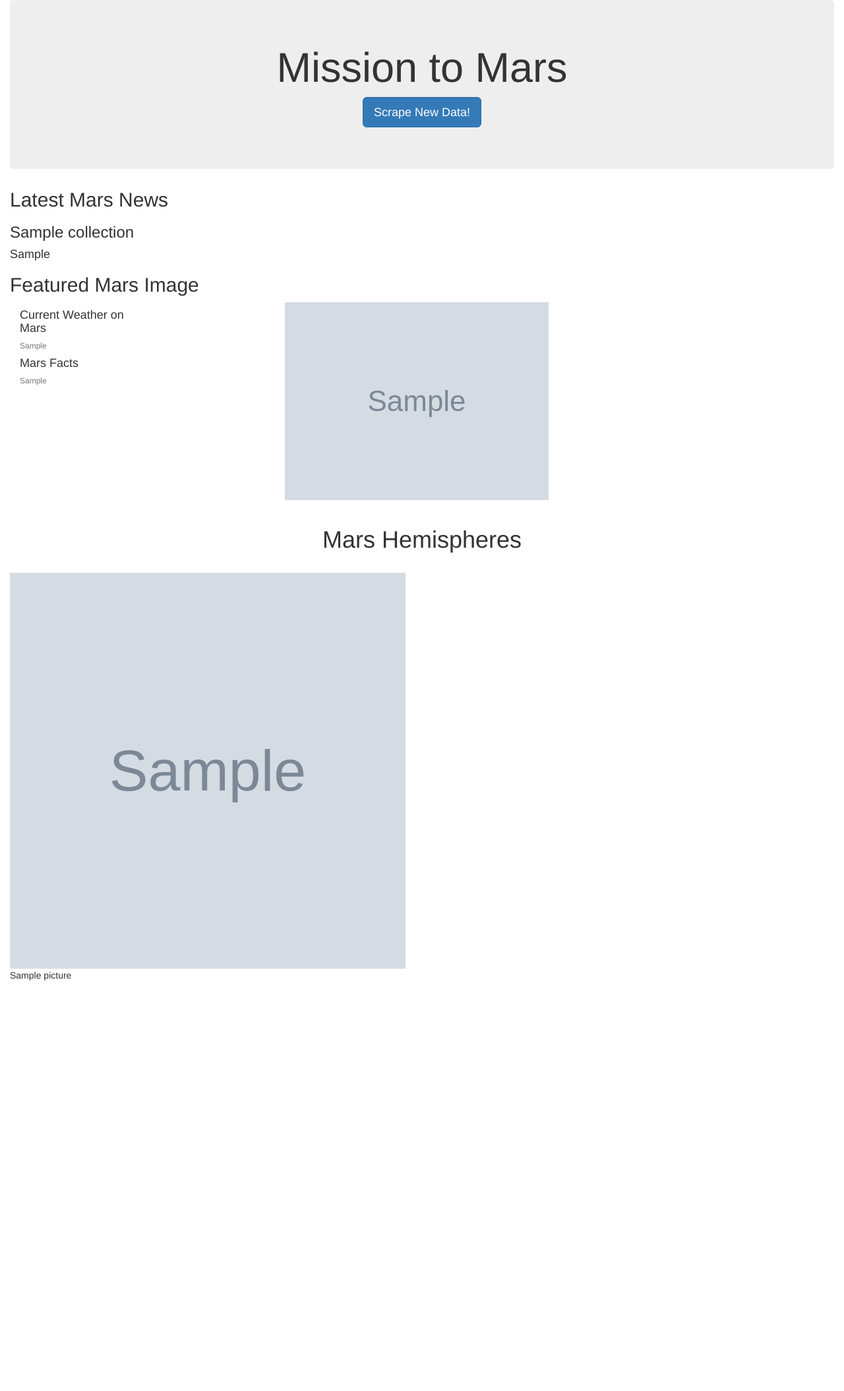
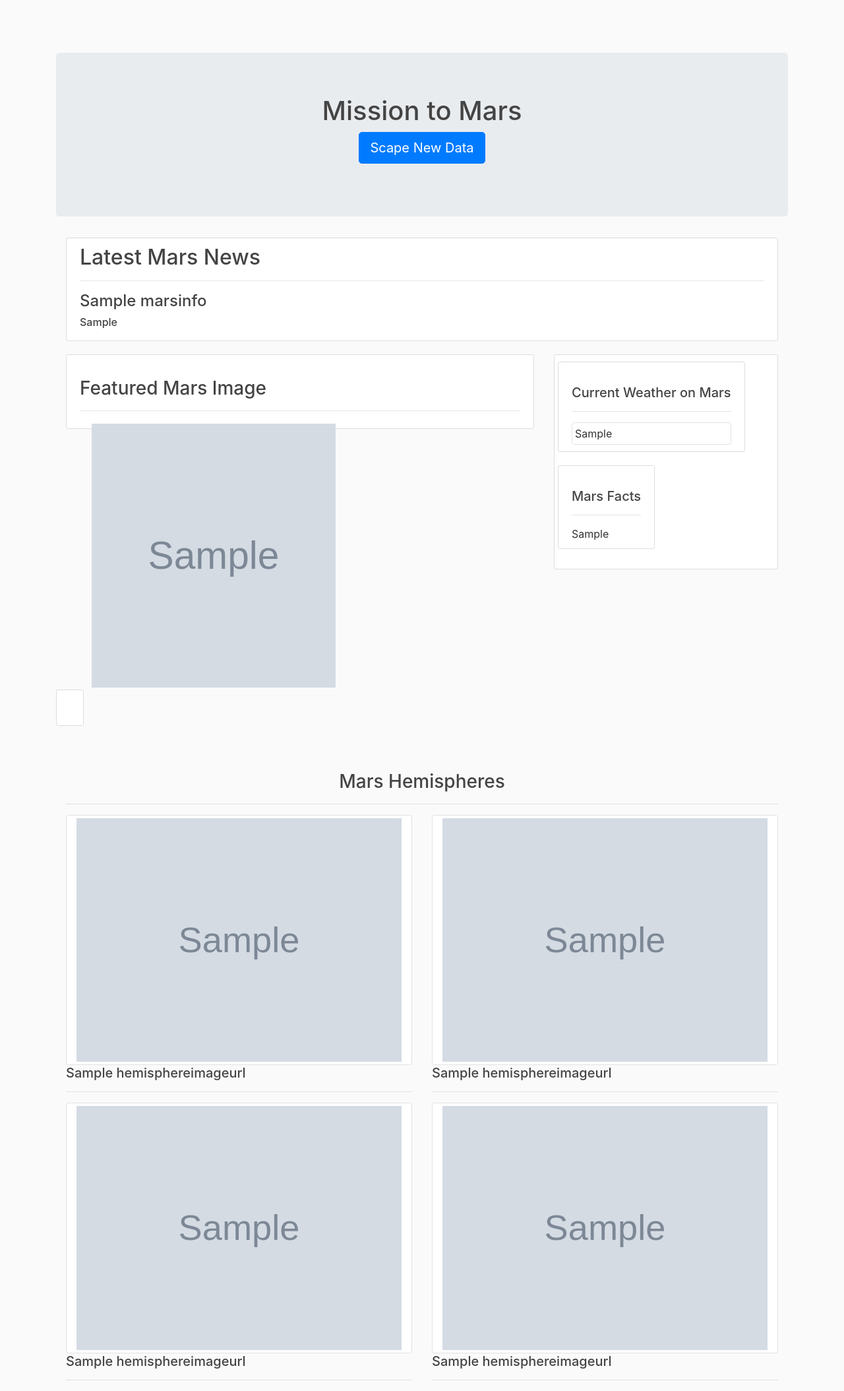
Before and after one commit to hastipatel14395/Web-scraping-challenge, a Flask app: page / in a window 1280 px wide. Shown: the whole page at 66% size. Before the commit the page ends 1486 px from the top, so only its background shows below. Run offline with Flask 2, Linux system fonts and the light colour scheme; grey boxes marked "Sample" are stand-in pictures; a database or web service that is not in the repository returns one stand-in record (values such as "Sample title"); some libraries are stand-ins or nearby versions.

Commit message:
Updated Files

```diff
--- /dev/null
+++ b/CSS/main.css
@@ -0,0 +1,54 @@
+body {
+  background: #fafafa;
+  color: #333333;
+  margin-top: 5rem;
+}
+
+h1, h2, h3, h4, h5, h6 {
+  color: #444444;
+}
+
+.bg-steel {
+  background-color: #5f788a;
+}
+
+.site-header .navbar-nav .nav-link {
+  color: #cbd5db;
+}
+
+.site-header .navbar-nav .nav-link:hover {
+  color: #ffffff;
+}
+
+.site-header .navbar-nav .nav-link.active {
+  font-weight: 500;
+}
+
+.content-section {
+  background: #ffffff;
+  padding: 10px 20px;
+  border: 1px solid #dddddd;
+  border-radius: 3px;
+  margin-bottom: 20px;
+}
+.imgthumb {
+  width: 165px;
+}
+.logo {
+  width: 50px;
+}
+.summary{
+   height:400px;
+   width:400px;
+   float:left;
+   margin: 3px 3px 3px 3px;
+   border: 1px;
+   text-align: justify;
+}
+.jtext{
+  text-align: justify;
+}
+
+.divc{
+  align-content:center;
+}
--- a/app.py
+++ b/app.py
@@ -1,35 +1,29 @@
+#Import dependencies
 from flask import Flask, render_template, redirect
 from flask_pymongo import PyMongo
 import scrape_mars
 
+#Set app
 app = Flask(__name__)
 
 # Use flask_pymongo to set up mongo connection
-mongo = PyMongo(app, uri="mongodb://localhost:27017/mars_scrape_app")
+app.config["MONGO_URI"] = "mongodb://localhost:27017/marsmission_app"
+mongo = PyMongo(app)
 
-# Route to render index.html template using data from Mongo
+#Get mars data - if available will fetch else it will return no results
 @app.route("/")
-def home():
+def index():
+    marsinfo = mongo.db.marsinfo.find_one()
+    return render_template("index.html", marsinfo=marsinfo)
 
-    # Find one record of data from the mongo database
-    mars_facts = mongo.db.collection.find_one()
+#Scrape data
+@app.route("/scrape")
+def scraper():
+    marsinfo = mongo.db.marsinfo
+    mars_data = scrape_mars.scrape()
+    marsinfo.update({}, mars_data, upsert=True)
+    return redirect("/", code=302)
 
-    # Return template and data
-    return render_template("index.html", mars=mars_facts)
-
-# Route that will trigger the scrape function
-@app.route("/scrape")
-def scrape():
-
-    # Run the scrape function
-    mars_facts_data = scrape_mars.scrape()
-
-    # Update the Mongo database using update and upsert=True
-    mongo.db.collection.update({}, mars_facts_data, upsert=True)
-
-    # Redirect back to home page
-    return redirect("/")
-
-
+#Reminder - set flag to False before deploying the app
 if __name__ == "__main__":
-    app.run(debug=True)
+    app.run(debug=False)
--- a/templates/index.html
+++ b/templates/index.html
@@ -2,56 +2,127 @@
 <html lang="en">
 
 <head>
-  <meta charset="UTF-8">
-  <meta name="viewport" content="width=device-width, initial-scale=1.0">
-  <meta http-equiv="X-UA-Compatible" content="ie=edge">
+  <!-- Required meta tags -->
+  <meta charset="utf-8">
+  <meta name="viewport" content="width=device-width, initial-scale=1, shrink-to-fit=no">
+
+  <!-- Bootstrap CSS -->
+  <link rel="stylesheet" href="https://stackpath.bootstrapcdn.com/bootstrap/4.4.1/css/bootstrap.min.css"
+    integrity="sha384-Vkoo8x4CGsO3+Hhxv8T/Q5PaXtkKtu6ug5TOeNV6gBiFeWPGFN9MuhOf23Q9Ifjh" crossorigin="anonymous">
+  <!-- Custom CSS -->
+  <link rel="stylesheet" type="text/css" href="/css/main.css">
+  <!-- jQuery first, then Popper.js, then Bootstrap JS -->
+  <script src="https://code.jquery.com/jquery-3.3.1.slim.min.js"
+    integrity="sha384-q8i/X+965DzO0rT7abK41JStQIAqVgRVzpbzo5smXKp4YfRvH+8abtTE1Pi6jizo"
+    crossorigin="anonymous"></script>
+  <script src="https://cdnjs.cloudflare.com/ajax/libs/popper.js/1.14.7/umd/popper.min.js"
+    integrity="sha384-UO2eT0CpHqdSJQ6hJty5KVphtPhzWj9WO1clHTMGa3JDZwrnQq4sF86dIHNDz0W1"
+    crossorigin="anonymous"></script>
+  <script src="https://stackpath.bootstrapcdn.com/bootstrap/4.3.1/js/bootstrap.min.js"
+    integrity="sha384-JjSmVgyd0p3pXB1rRibZUAYoIIy6OrQ6VrjIEaFf/nJGzIxFDsf4x0xIM+B07jRM"
+    crossorigin="anonymous"></script>
+  <script src="jquery.js"></script>
+
   <title>Mission to Mars</title>
-  <link rel="stylesheet" href="https://maxcdn.bootstrapcdn.com/bootstrap/3.3.7/css/bootstrap.min.css">
 </head>
 
+<body>
 
-<body>
-    <div class="container-fluid">
-      <div class="jumbotron text-center">
-        <h1>Mission  to Mars</h1>
-        <p><a class="btn btn-primary btn-lg" href="/scrape" role="button">Scrape New Data!</a></p>
+  <div class="container">
+    <div class="col col-md-12 jumbotron text-center">
+      <h1>Mission to Mars</h1>
+      <p><a class="btn btn-primary btn-lg" href="/scrape" role="button">Scape New Data</a></p>
     </div>
-      <h2> Latest Mars News </h2>
-      <h3> {{mars.mars_news_title}} </h3>
-      <h4> {{mars.mars_news_paragraph}} </h4>
-
-      <h2>Featured Mars Image</h2>
-      <img src="{{mars.featured_mars_image}}" alt="Mars Image" >
-
-      <div class="col-lg-4">
-        <div class="card" style="width: 20rem;">
-            <div class="card-body">
-              <h4 class="card-title"> Current Weather on Mars </h4>
-              <h6 class="card-subtitle mb-2 text-muted"> {{mars.mars_weather}} </h6>
-              <h4 class="card-title">Mars Facts</h4>
-              <h6 class="card-subtitle mb-2 text-muted"> {{mars.mars_facts | safe}} </h6>
+    <!-- Mars Data display -->
+    {% if marsinfo %}
+    <main role="main" class="container">
+      <div class="row">
+        <div class="col col-lg-8 col-lg-12">
+          <div class="content-section">
+            <h2 class="heading">Latest Mars News</h2>
+            <hr>
+            <!--p class='text-muted summary'-->
+            <h4>{{ marsinfo.news_title }}</h4>
+            <h6>{{ marsinfo.news_p }}</h6>
+          </div>
+        </div>
+      </div>
+      <div class="row">
+        <div class="col col-lg-8">
+          <div class="content-section">
+            <br>
+            <h3>Featured Mars Image</h3>
+            <hr>
+            <!--p class='text-muted summary'-->
+            <img src="{{ marsinfo.featuredimageurl }}" class="summary jtext col" />
+          </div>
+        </div>
+        <div class="col col-12 col-lg-4">
+          <div class="content-section">
+            <div class="row">
+              <div class="content-section">
+                <br>
+                <h5>Current Weather on Mars</h5>
+                <hr>
+                <div class='img-thumbnail'> {{ marsinfo.mars_weather }} </div>
+              </div>
+            </div>
+            <div class="row">
+              <div class="content-section">
+                <br>
+                <h5>Mars Facts</h5>
+                <hr>
+                <div>{{ marsinfo.mars_facts | safe }}</div>
               </div>
             </div>
           </div>
         </div>
-    </div>
-<br>
-
-    <h1 align ="center"> Mars Hemispheres </h1>
-<br>
-
-  {% for picture in mars.mars_hemisphers %}
-  <div class="col-md-6">
-              <div class="card" style="width: 18rem;">
-                <img src="{{picture.img_url}}"  width="600" height="600" alt="Mars Image" >
-                <div class="card-body">
-                  <p class="card-text"> {{ picture.title }}
+        <div class="row">
+          <div class="col col-lg-12">
+            <div class="content-section">
+              <h2 class="heading"></h2>
+              <hr>
             </div>
           </div>
         </div>
-
-  {% endfor %}
-
+        <div role="main">
+          <div class="container">
+            <div class="row col-14">
+              <div class="col col-12  col-14 text-center">
+                <br><br>
+                <h3>Mars Hemispheres</h3>
+                <hr>
+              </div>
+              <div class="col col-lg-6 col-12 col-14">
+                <img src="{{ marsinfo.hemisphereimageurls[0].img_url }}" class="col-12 img-thumbnail">
+                <br>
+                <h5>{{marsinfo.hemisphereimageurls[0].title }}</h5> </img>
+                <hr>
+              </div>
+              <div class="col col-lg-6 col-12  col-14">
+                <img src="{{ marsinfo.hemisphereimageurls[1].img_url }}" class="col-12 img-thumbnail">
+                <br>
+                <h5>{{marsinfo.hemisphereimageurls[1].title }}</h5></img>
+                <hr>
+              </div>
+              <div class="col col-lg-6 col-12  col-14">
+                <img src="{{ marsinfo.hemisphereimageurls[2].img_url }}" class="col-12 img-thumbnail">
+                <br>
+                <h5>{{marsinfo.hemisphereimageurls[2].title }}</h5></img>
+                <hr>
+              </div>
+              <div class="col col-lg-6 col-12  col-14">
+                <img src="{{ marsinfo.hemisphereimageurls[3].img_url }}" class="col-12 img-thumbnail">
+                <br>
+                <h5>{{marsinfo.hemisphereimageurls[3].title }}</h5> </img>
+                <hr>
+              </div>
+            </div>
+          </div>
+        </div>
+    </main>
+    {% endif %}
+  </div>
 </body>
 
 </html>
```
Also changed, not shown: scrape_mars.py (+205 -90 lines), Images/final_app_part1.png (added), Images/final_app_part2.png (added), Images/mission_to_mars.png (added), Instructions/README.md (deleted), README.md, 6 other files. Lines whose indentation alone changed are shown as unchanged.
